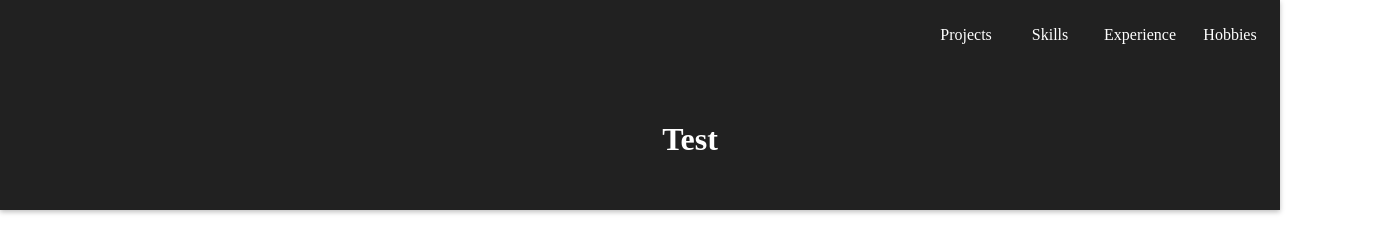
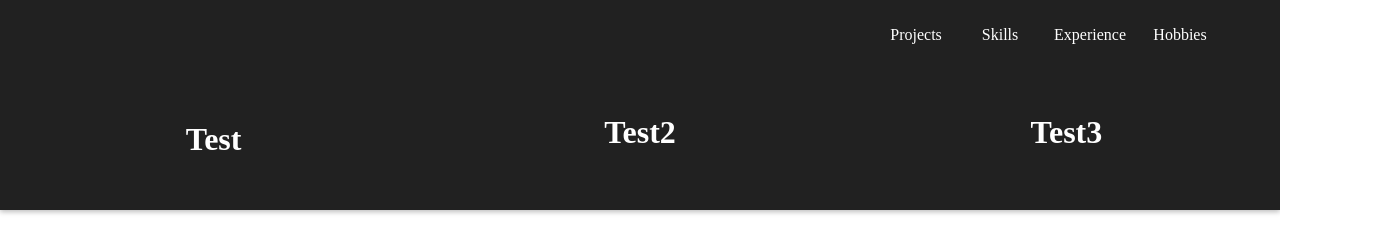
Before and after one commit to Right2Drive/Portfolio, a website: page public/index.html in a window 1280 px wide. Shown: the whole page, 1380 px wide, since content can reach past the window. Drawn offline with nearby package versions, Linux system fonts and the light colour scheme.

Commit message:
Created sections for header bottom bar

```diff
--- a/public/components/header/header.html
+++ b/public/components/header/header.html
@@ -18,7 +18,16 @@
         </div>
     </div>
     <div class="header bottom section">
-        <h1 class="header-title">Test</h1>
+        <div class="header-col col-left">
+            <h1 class="header-title">Test</h1>
+        </div>
+        <div class="header-col col-center">
+            <h1>Test2</h1>
+        </div>
+        <div class="header-col col-right">
+            <h1>Test3</h1>
+        </div>
+
     </div>
 </div>
 
@@ -48,7 +57,7 @@
     .section {
         position: relative;
         width: 100%;
-        padding: 0 50px;
+        padding: 0 0;
         overflow: hidden;
     }
 
@@ -58,6 +67,11 @@
 
     .bottom {
         height: 70%;
+    }
+
+    .header-col {
+        width: 33%;
+        display: inline-block;
     }
 
     /*@media screen and (min-width: 760px) .header-wrapper {*/
```
